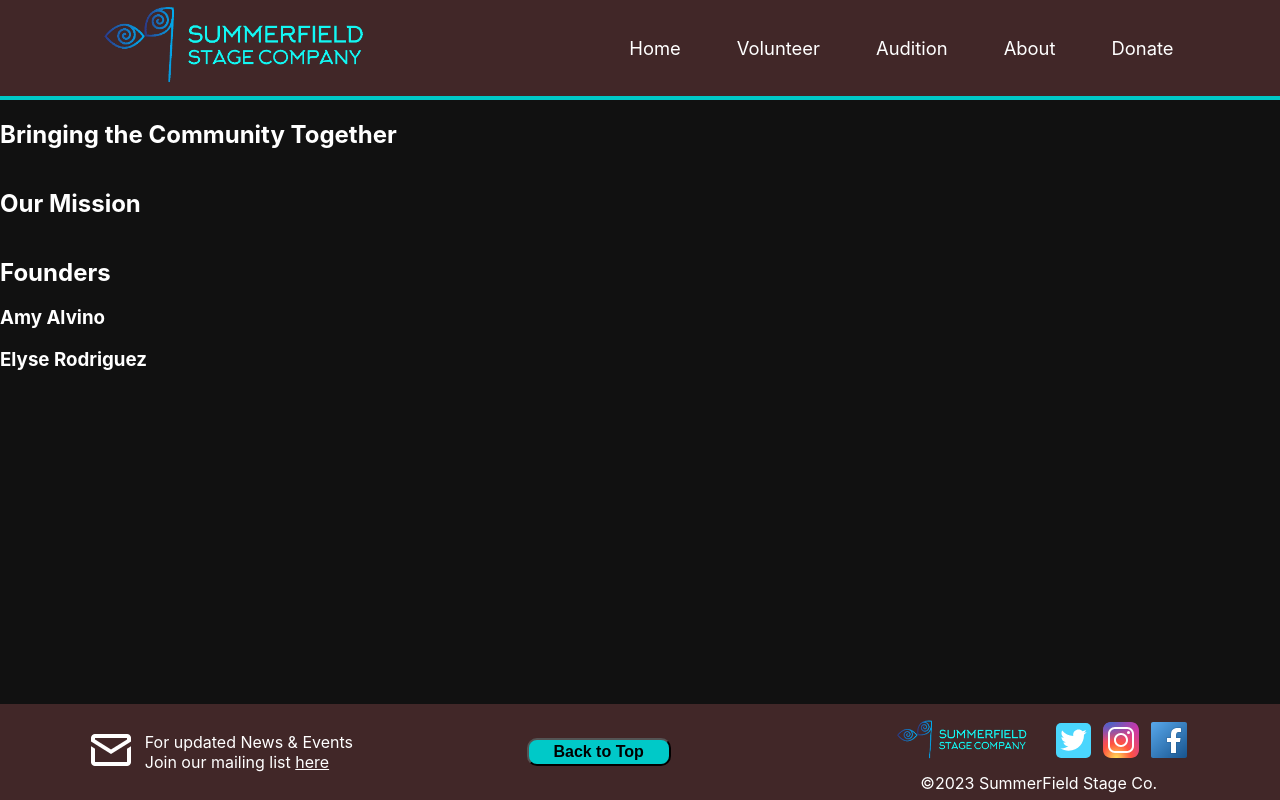
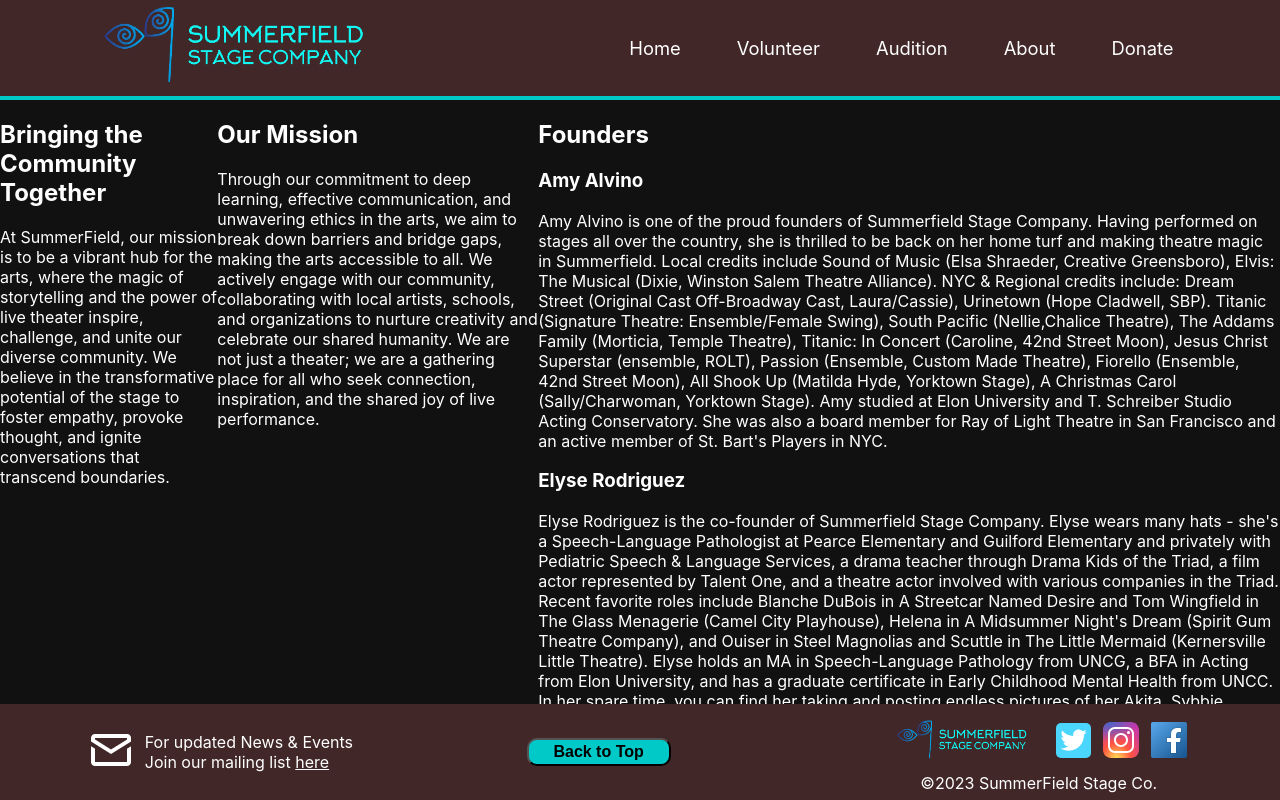
Before and after one commit to salvat36/summerfield, a React (Create React App) app in the folder client/: page /about in a window 1280 px wide. Built offline with nearby package versions, Linux system fonts and the light colour scheme.

Commit message:
add text content and structure <About />

```diff
--- a/client/src/components/About.css
+++ b/client/src/components/About.css
@@ -1,4 +1,4 @@
 .col-container {
   display: flex;
-  flex-direction: column;
+  flex-direction: row;
 }
--- a/client/src/components/About.js
+++ b/client/src/components/About.js
@@ -5,13 +5,33 @@ function About() {
   return (
     <>
       <div className="col-container">
+        <div className="row-1">
           <h2>Bringing the Community Together</h2>
+
+          <p>At SummerField, our mission is to be a vibrant hub for the arts, where the magic of storytelling and the power of live theater inspire, challenge, and unite our diverse community. We believe in the transformative potential of the stage to foster empathy, provoke thought, and ignite conversations that transcend boundaries.</p>
+        </div>
+
+        <div className="row-2">
           <h2>Our Mission</h2>
+
+          <p>Through our commitment to deep learning, effective communication, and unwavering ethics in the arts, we aim to break down barriers and bridge gaps, making the arts accessible to all. We actively engage with our community, collaborating with local artists, schools, and organizations to nurture creativity and celebrate our shared humanity. We are not just a theater; we are a gathering place for all who seek connection, inspiration, and the shared joy of live performance.</p>
         </div>
+
+        <div className="row-3">
           <h2>Founders</h2>
-      <div className="founders-container">
+
+          <div className="alvino-container">
             <h3>Amy Alvino</h3>
+
+            <p>Amy Alvino is one of the proud founders of Summerfield Stage Company. Having performed on stages all over the country, she is thrilled to be back on her home turf and making theatre magic in Summerfield. Local credits include Sound of Music (Elsa Shraeder, Creative Greensboro), Elvis: The Musical (Dixie, Winston Salem Theatre Alliance). NYC & Regional credits include: Dream Street (Original Cast Off-Broadway Cast, Laura/Cassie), Urinetown (Hope Cladwell, SBP). Titanic (Signature Theatre: Ensemble/Female Swing), South Pacific (Nellie,Chalice Theatre), The Addams Family (Morticia, Temple Theatre), Titanic: In Concert (Caroline, 42nd Street Moon), Jesus Christ Superstar (ensemble, ROLT), Passion (Ensemble, Custom Made Theatre), Fiorello (Ensemble, 42nd Street Moon), All Shook Up (Matilda Hyde, Yorktown Stage), A Christmas Carol (Sally/Charwoman, Yorktown Stage). Amy studied at Elon University and T. Schreiber Studio Acting Conservatory. She was also a board member for Ray of Light Theatre in San Francisco and an active member of St. Bart's Players in NYC.</p>
+          </div>
+
+          <div className="rodriguez-container">
             <h3>Elyse Rodriguez</h3>
+
+            <p>Elyse Rodriguez is the co-founder of Summerfield Stage Company. Elyse wears many hats - she's a Speech-Language Pathologist at Pearce Elementary and Guilford Elementary and privately with Pediatric Speech & Language Services, a drama teacher through Drama Kids of the Triad, a film actor represented by Talent One, and a theatre actor involved with various companies in the Triad. Recent favorite roles include Blanche DuBois in A Streetcar Named Desire and Tom Wingfield in The Glass Menagerie (Camel City Playhouse), Helena in A Midsummer Night's Dream (Spirit Gum Theatre Company), and Ouiser in Steel Magnolias and Scuttle in The Little Mermaid (Kernersville Little Theatre). Elyse holds an MA in Speech-Language Pathology from UNCG, a BFA in Acting from Elon University, and has a graduate certificate in Early Childhood Mental Health from UNCC. In her spare time, you can find her taking and posting endless pictures of her Akita, Sybbie.</p>
+          </div>
+        </div>
       </div>
     </>
   )
```
Lines whose indentation alone changed are shown as unchanged.
